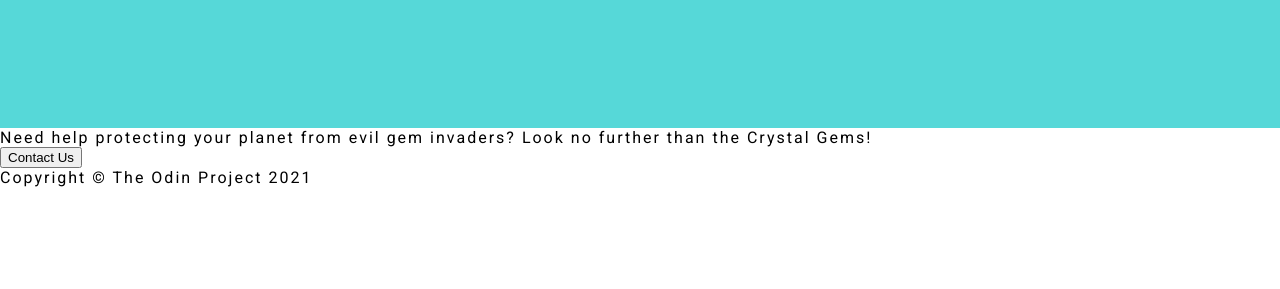
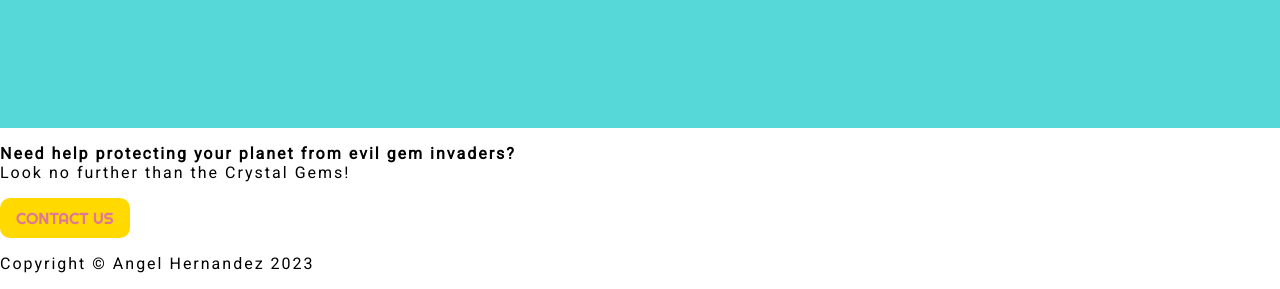
Before and after one commit to amhrnandz/crystal-gems, a plain HTML site: page index.html in a window 1280 px wide. Shown: the part 1556-1845 px from the top of the page. Before the commit the page ends 1743 px from the top, so only its background shows below. Drawn offline with Linux system fonts and the light colour scheme.

Commit message:
Add section 4 and section 5 class selectors

```diff
--- a/index.html
+++ b/index.html
@@ -60,13 +60,15 @@
             <h4>Crystal Gems</h4>
         </div>
 
-        <div>
-            <div>Need help protecting your planet from evil gem invaders? Look no further than the Crystal Gems!</div>
-            <button><a>Contact Us</a></button>
+        <div class="section-4">
+            <div class="section-4__content">
+                <p><strong>Need help protecting your planet from evil gem invaders?</strong><br>Look no further than the Crystal Gems!</p>
+                <button class="contact-button"><a>Contact Us</a></button>
+            </div>
         </div>
 
-        <div>
-            Copyright © The Odin Project 2021
+        <div class="section-5">
+            <p>Copyright © Angel Hernandez 2023</p>
         </div>
     </body>
 </html>
```
